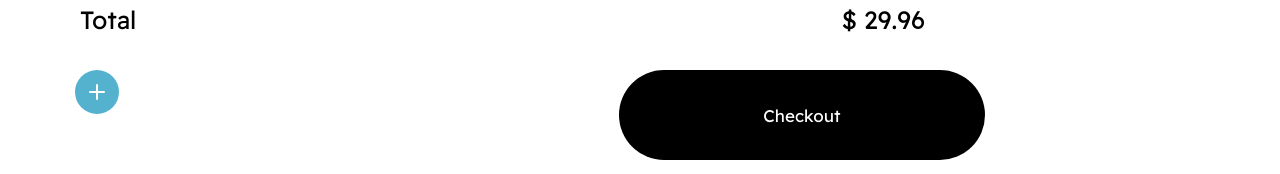
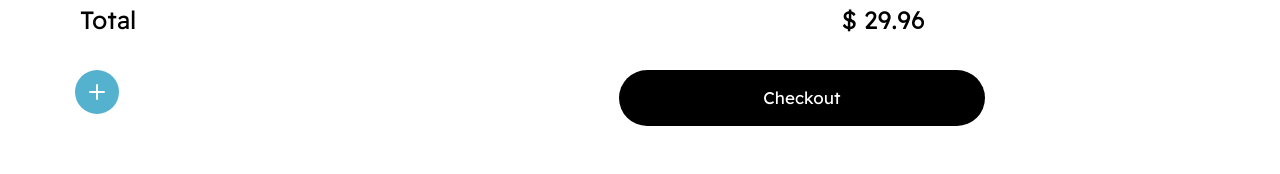
Before and after one commit to GSG-CF05/delivery-app-team11, a plain HTML site: page order/order.html in a window 1280 px wide. Shown: the part 1121-1295 px from the top of the page. After the commit the page ends 1264 px from the top, so only its background shows below. Drawn offline with Linux system fonts and the light colour scheme.

Commit message:
create responsive design for order page relates #35

```diff
--- a/order/order.css
+++ b/order/order.css
@@ -339,6 +339,7 @@ footer {
   }
   .checkout {
     margin-left: 500px;
-    padding: -20px;
+    padding-top: 3%;
+    padding-bottom: 3%;
   }
 }
```
